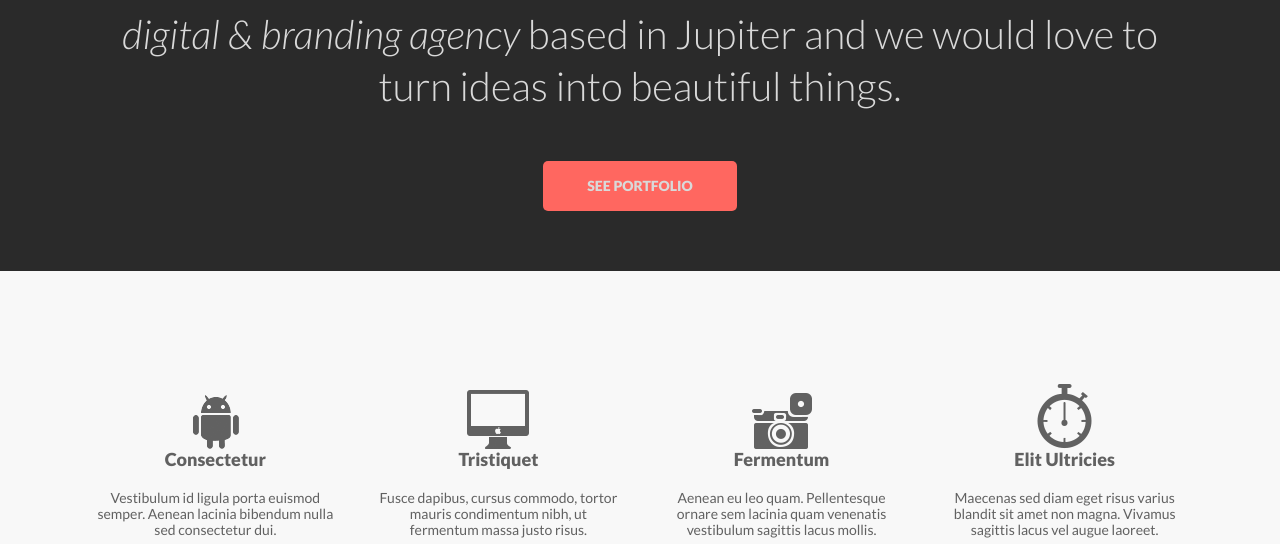
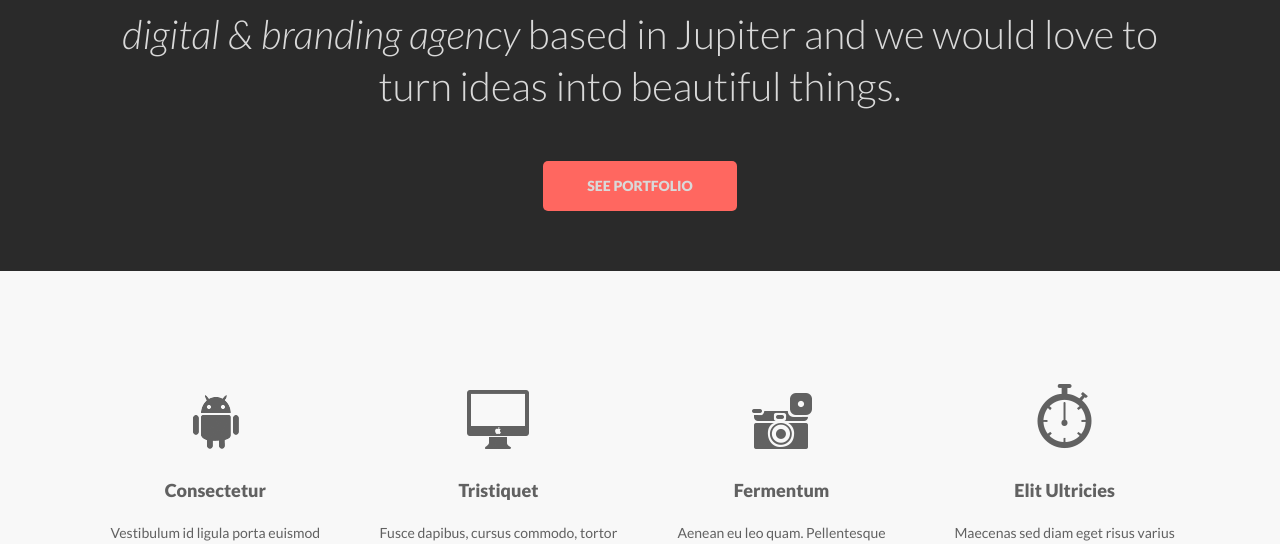
Before and after one commit to someApprentice/maintaskforlayout, a plain HTML site: page index.html in a window 1280 px wide. Shown: the part 256-800 px from the top of the page. Drawn offline with Linux system fonts and the light colour scheme.

Commit message:
Добавлен интерлиньяж контентной части сервисов
-Добавлен интерлиньяж для .services .box p в 24px
-Исправлено остутсвие отступа от иконок сервисов

```diff
--- a/stylesheets.css
+++ b/stylesheets.css
@@ -229,8 +229,8 @@ b {
     content: " ";
     display: block;
     background: url(img/sprite.png) no-repeat;
+    margin: 0 auto;
     margin-bottom: 31px;
-    margin: 0 auto;
 }
 
 .services .content .box h3 {
@@ -240,6 +240,7 @@ b {
 
 .services .content .box p {
     font-size: 14px;
+    line-height: 24px;
     font-weight: normal;
     margin: 0;
 }
```
